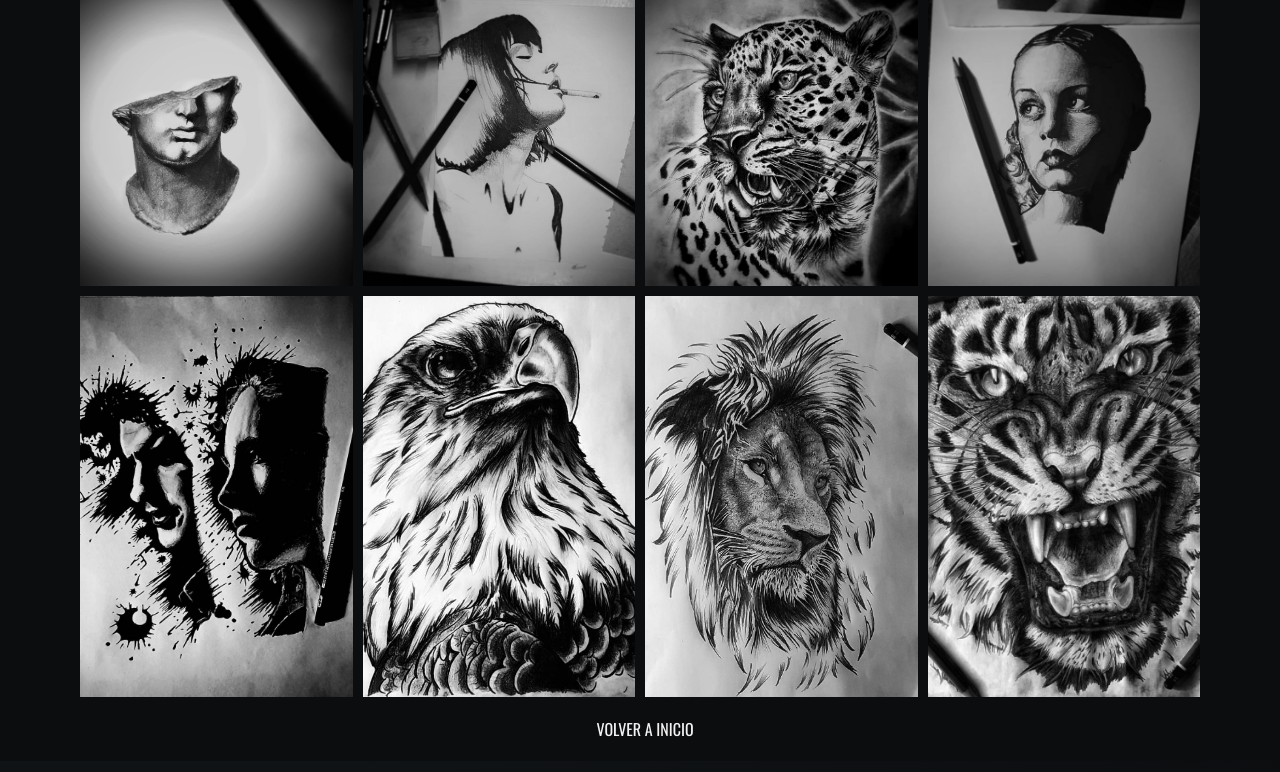
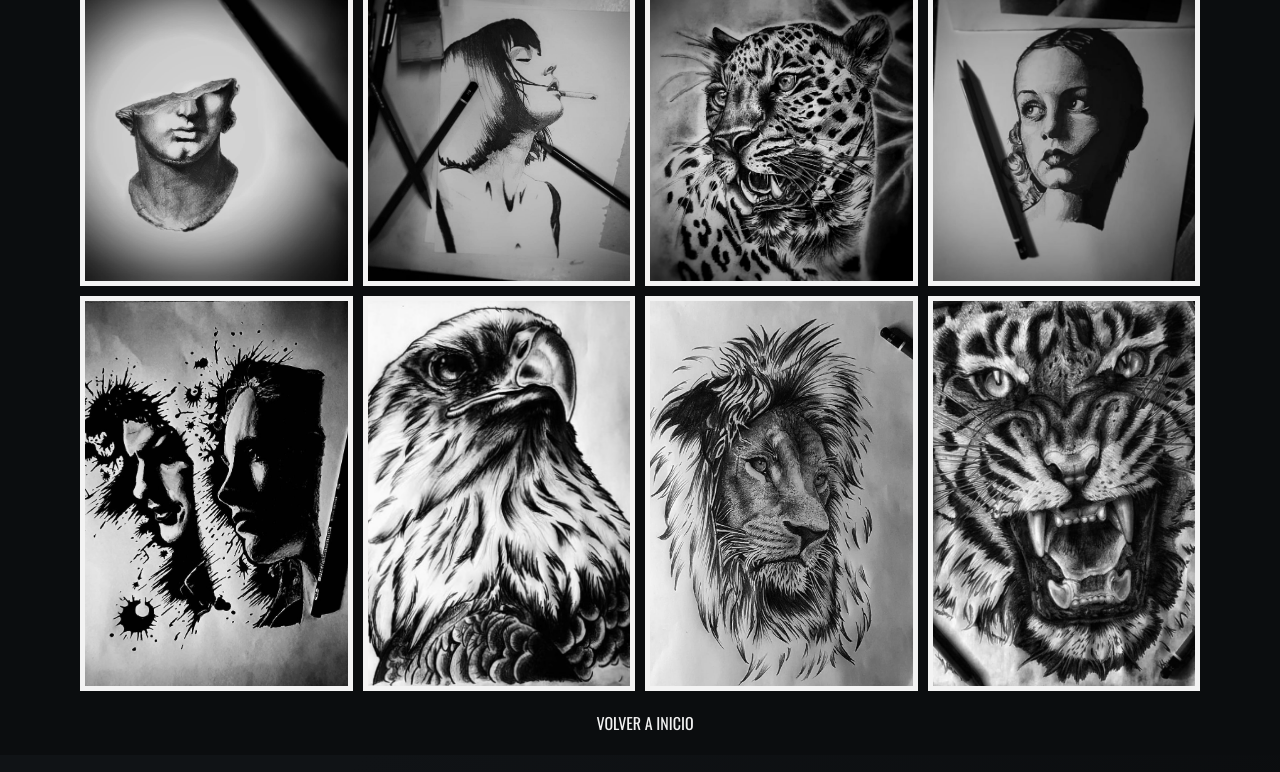
Before and after one commit to laurypintos13/proyectoSass, a website: page page/art.html in a window 1280 px wide. Shown: the part 181-953 px from the top of the page. Drawn offline with nearby package versions, Linux system fonts and the light colour scheme.

Commit message:
cambios responsive

```diff
--- a/scss/_responsive.scss
+++ b/scss/_responsive.scss
@@ -141,6 +141,10 @@
     display: grid;
     grid-template-columns: repeat(4, 1fr) ;
     grid-auto-rows: repeat (2, 1fr);
+    img{
+        border: 5px solid beige;
+        transition: 0.8s;
+    }
     img:hover{
         filter: grayscale(30%);
         border: solid 1px black;
```
Also changed, not shown: css/destino.css.
